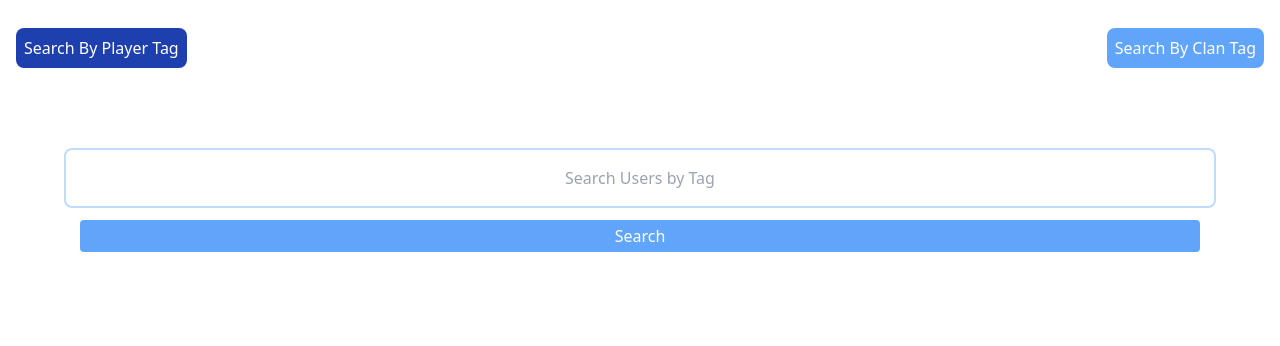
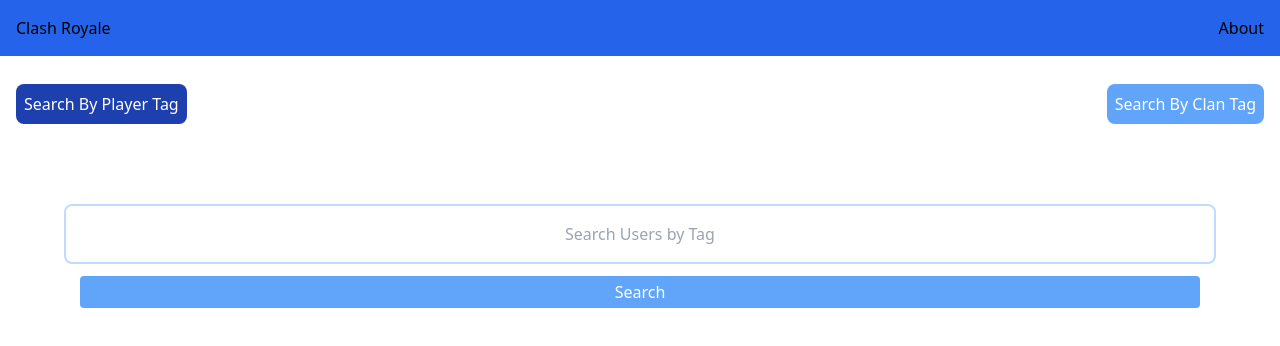
Before and after one commit to ysrckr/clash_royale, a Next.js app: page / in a window 1280 px wide. Shown: the top 346 px of the page. Built offline with nearby package versions, Linux system fonts and the light colour scheme.

Commit message:
header added

```diff
--- /dev/null
+++ b/comps/layout/Header.js
@@ -0,0 +1,21 @@
+import Head from 'next/head'
+import Title from './Title'
+import NavBar from './NavBar'
+const Header = () => {
+	return (
+		<>
+			<Head>
+				<title>Clash Royale</title>
+				<meta name="description" content="Clash Royale" />
+				<link rel="icon" href="/favicon.ico" />
+			</Head>
+			<header className="bg-blue-600 p-4">
+				<div className="container mx-auto flex justify-between items-center">
+					<Title />
+					<NavBar />
+				</div>
+			</header>
+		</>
+	)
+}
+export default Header
--- /dev/null
+++ b/comps/layout/NavBar.js
@@ -0,0 +1,15 @@
+import Link from "next/link"
+const NavBar = () => {
+  return (
+    <nav>
+        <ul>
+            <li>
+                <Link href="/about">
+                About
+                </Link>
+            </li>
+        </ul>
+    </nav>
+  )
+}
+export default NavBar
--- a/comps/layout/SelectButton.js
+++ b/comps/layout/SelectButton.js
@@ -1,11 +1,10 @@
-import { useState } from 'react'
 const SelectButton = ({ flag, clickHandler, clickButton }) => {
 	return (
 		<>
 			<span
 				className={`${
 					clickButton ? 'bg-blue-800' : 'bg-blue-400'
-				} m-4 p-2 rounded-lg text-center text-white`}
+				} m-4 p-2 rounded-lg text-center text-white pointer`}
 				onClick={clickHandler}
 			>
 				Search By {flag} Tag
--- /dev/null
+++ b/comps/layout/Title.js
@@ -0,0 +1,11 @@
+import Link from "next/link"
+const Title = () => {
+  return (
+    <div>
+        <Link href='/'>
+            Clash Royale
+        </Link>
+    </div>
+  )
+}
+export default Title
--- a/next.config.js
+++ b/next.config.js
@@ -1,6 +1,7 @@
 /** @type {import('next').NextConfig} */
 const nextConfig = {
-  reactStrictMode: true,
+	reactStrictMode: true,
+
 }
 
 module.exports = nextConfig
--- /dev/null
+++ b/pages/about.js
@@ -0,0 +1,13 @@
+import Header from '@comps/layout/Header'
+
+const about = () => {
+	return (
+		<>
+			<Header />
+			<main className="container mx-auto">
+				<p>About</p>
+			</main>
+		</>
+	)
+}
+export default about
--- a/pages/index.js
+++ b/pages/index.js
@@ -1,5 +1,5 @@
-import Head from 'next/head'
 import axios from 'axios'
+import Header from '@comps/layout/Header'
 import SearchUser from '@comps/SearchUser'
 import UserProfile from '@comps/UserProfile'
 import ClanProfile from '@comps/ClanProfile'
@@ -35,11 +35,7 @@
 	}
 	return (
 		<>
-			<Head>
-				<title>Clash Royale</title>
-				<meta name="description" content="Clash Royale" />
-				<link rel="icon" href="/favicon.ico" />
-			</Head>
+			<Header />
 			<main className="container mx-auto">
 				<div className="container mx-auto flex justify-between align-center my-3">
 					<SelectButton
--- a/stores/SearchStore.js
+++ b/stores/SearchStore.js
@@ -1,4 +1,5 @@
-import { makeAutoObservable } from 'mobx'
+import { makeAutoObservable, runInAction } from 'mobx'
+import axios from 'axios'
 
 class SearchStore {
 	user = {
--- /dev/null
+++ b/styles/general.scss
@@ -0,0 +1,10 @@
+* {
+	margin: 0;
+	padding: 0;
+	box-sizing: border-box;
+}
+
+.pointer {
+    cursor: pointer;
+
+}
--- a/styles/globals.scss
+++ b/styles/globals.scss
@@ -1,3 +1,5 @@
 @import 'tailwindcss/base';
 @import 'tailwindcss/components';
 @import 'tailwindcss/utilities';
+
+@import './general.scss';
```
